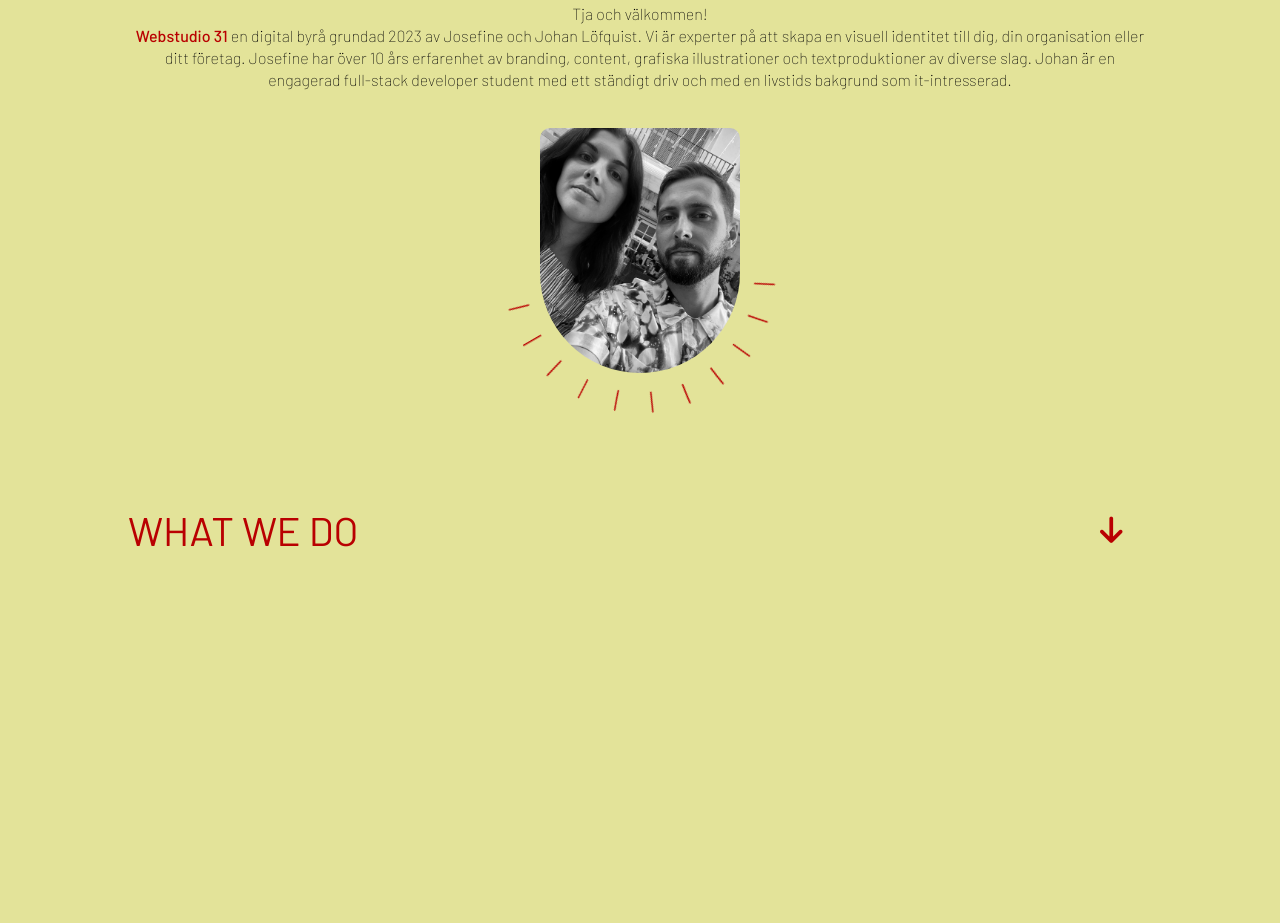
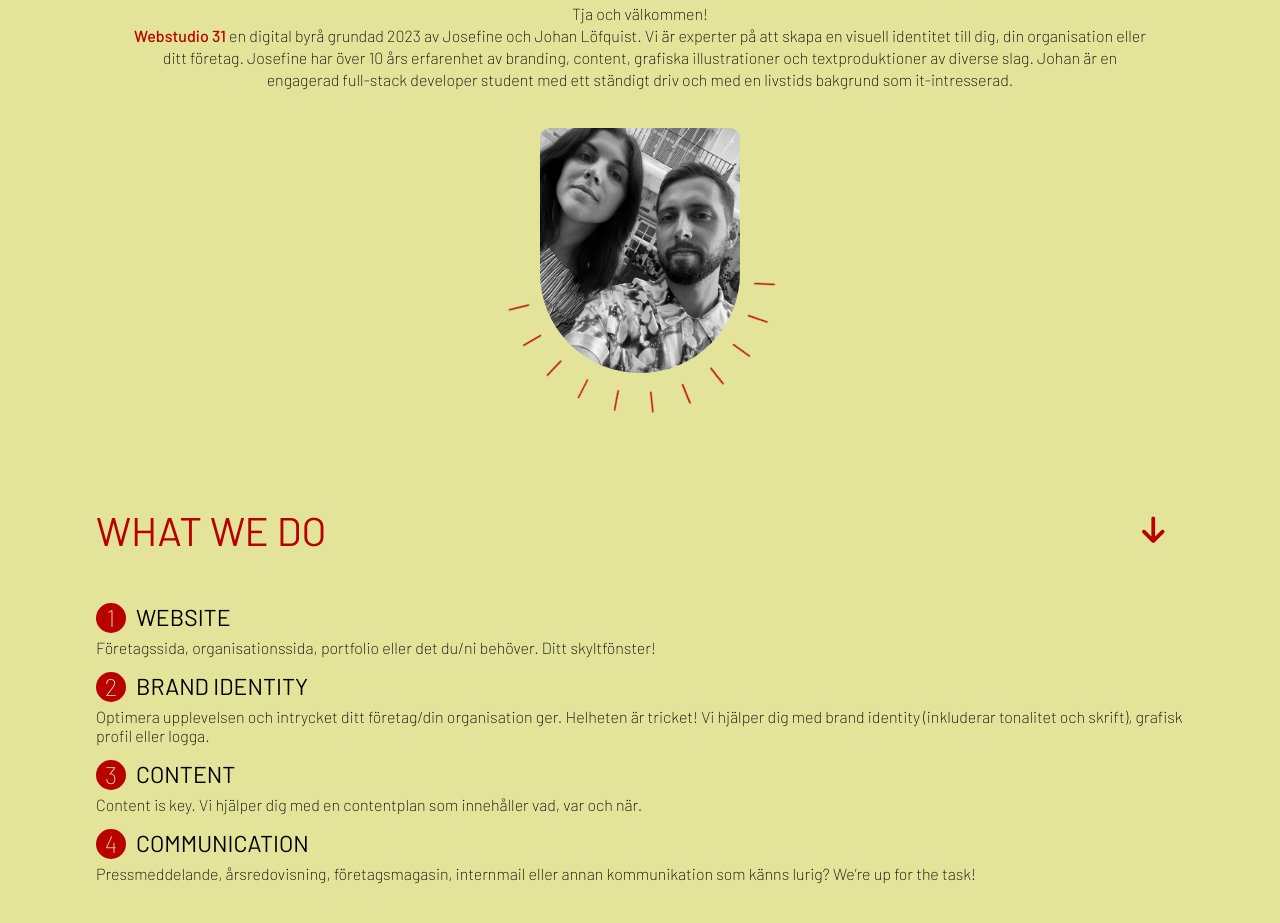
Before and after one commit to johanlofquist/webstudio-31, a plain HTML site: page index.html in a window 1280 px wide. Shown: the part 761-1684 px from the top of the page. Before the commit the page ends 1379 px from the top, so only its background shows below. Drawn offline with Linux system fonts and the light colour scheme.

Commit message:
Added what we do content

```diff
--- a/index.html
+++ b/index.html
@@ -53,6 +53,30 @@
         <h1>WHAT WE DO</h1>
         <i class="fa-solid fa-arrow-down fa-beat"></i>
         </div>
+        <section class="smaller__container">
+            <section class="number__container">
+                <span id="number">1</span><span id="text">WEBSITE</span>
+            </section>
+            <span id="description">Företagssida, organisationssida, portfolio eller det du/ni behöver. Ditt skyltfönster!</span>
+        </section>
+        <section class="smaller__container">
+            <section class="number__container">
+                <span id="number">2</span><span id="text">BRAND IDENTITY</span>
+            </section>
+            <span id="description">Optimera upplevelsen och intrycket ditt företag/din organisation ger. Helheten är tricket! Vi hjälper dig med brand identity (inkluderar tonalitet och skrift), grafisk profil eller logga.</span>
+        </section>
+        <section class="smaller__container">
+            <section class="number__container">
+                <span id="number">3</span><span id="text">CONTENT</span>
+            </section>
+            <span id="description">Content is key. Vi hjälper dig med en contentplan som innehåller vad, var och när.</span>
+        </section>
+        <section class="smaller__container">
+            <section class="number__container">
+                <span id="number">4</span><span id="text">COMMUNICATION</span>
+            </section>
+            <span id="description">Pressmeddelande, årsredovisning, företagsmagasin, internmail eller annan kommunikation som känns lurig? We’re up for the task!</span>
+        </section>
 
     </section>
 </body>
--- a/resources/css/main.css
+++ b/resources/css/main.css
@@ -13,8 +13,9 @@
 body {
     background-color: var(--ws31yellow);
     font-family: 'Barlow', sans-serif;
-    font-weight: 100;
+    font-weight: 200;
     margin: 0;
+    height: 2000px;
 }
 
 header {
@@ -27,6 +28,7 @@ header {
     position: sticky;
     top: 0;
     background-color: var(--ws31yellow);
+    z-index: 2;
 }
 
 .logo__container {
@@ -99,6 +101,7 @@ header i {
     margin-top: 0;
     font-weight: 100;
     line-height: 22px;
+    font-weight: 200;
 }
 
 #web31 {
@@ -151,7 +154,7 @@ header i {
     flex-direction: column;
     justify-content: center;
     align-items: flex-start;
-    width: 80%;
+    width: 85%;
     margin: 0 auto;
   }
 
@@ -161,7 +164,6 @@ header i {
     justify-content: space-between;
     width: 100%;
     margin-top: 100px;
-    margin-bottom: 30px;
   }
   #whatwedo h1{
     color: var(--ws31red);
@@ -171,5 +173,46 @@ header i {
   #whatwedo i {
     font-size: 30px;
     color: var(--ws31red);
-    margin-right: 30px;
+    margin-right: 20px;
   }
+
+  .smaller__container {
+    display: flex;
+    flex-direction: column;
+    justify-content: space-between;
+    align-items: flex-start;
+    width: 100%;
+    margin-top: 15px;
+  }
+
+  .number__container {
+    display: flex;
+    flex-direction: row;
+    align-items: flex-start;
+    width: 100%;
+  }
+
+  #number {
+    font-size: 24px;
+    background-color: #B90001;
+    color: #e3e399;
+    height: 30px;
+    width: 30px;
+    border-radius: 50%;
+    text-align: center;
+    vertical-align: center;
+    margin-right: 10px;
+  }
+
+  #text {
+    font-size: 23px;
+    font-weight: 400;
+    margin: 0;
+  }
+
+  #description {
+    text-align: left;
+    font-size: 16px;
+    margin-top: 5px;
+    font-weight: 200;
+  }
```
Also changed, not shown: 1 other file.
